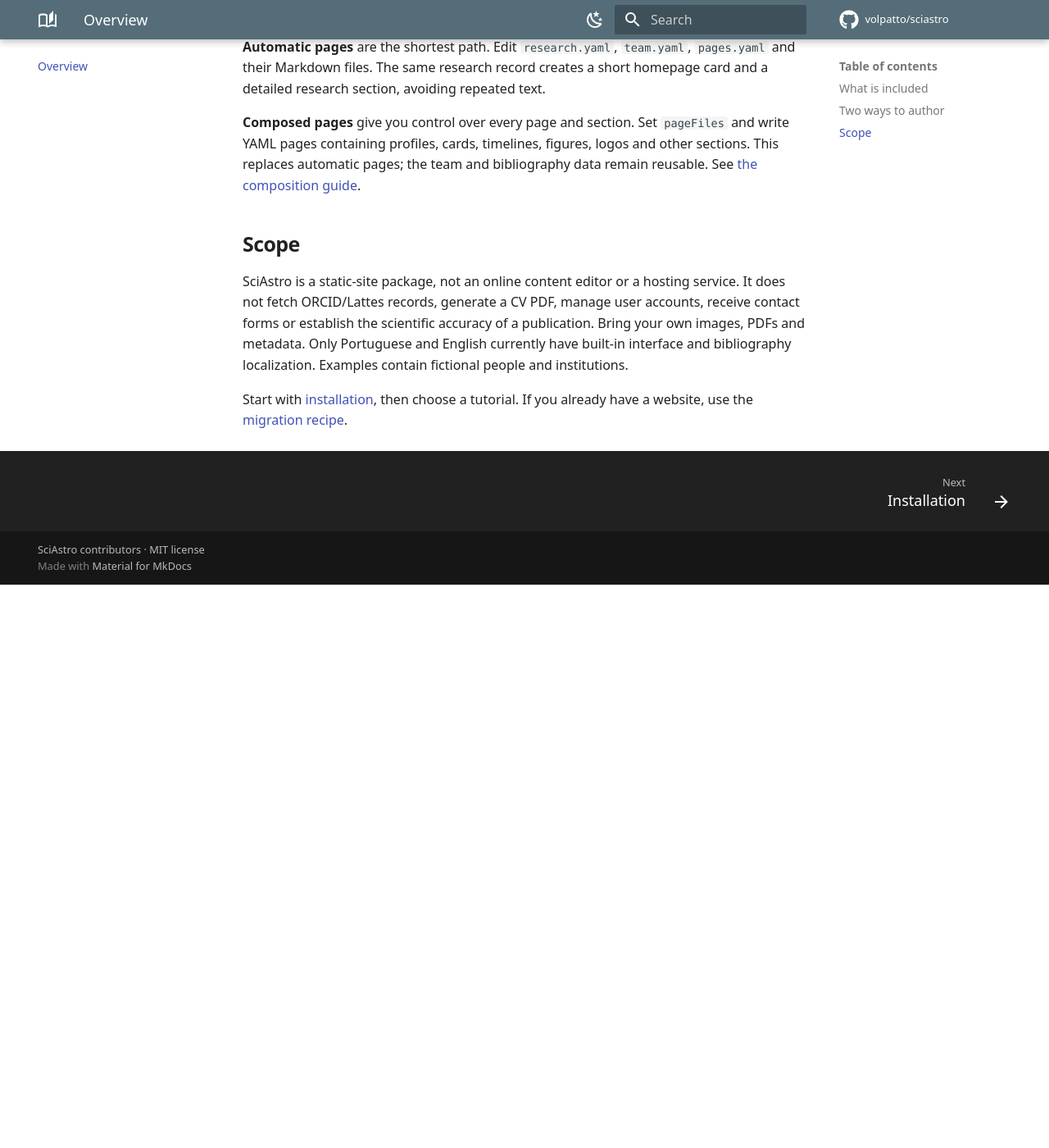
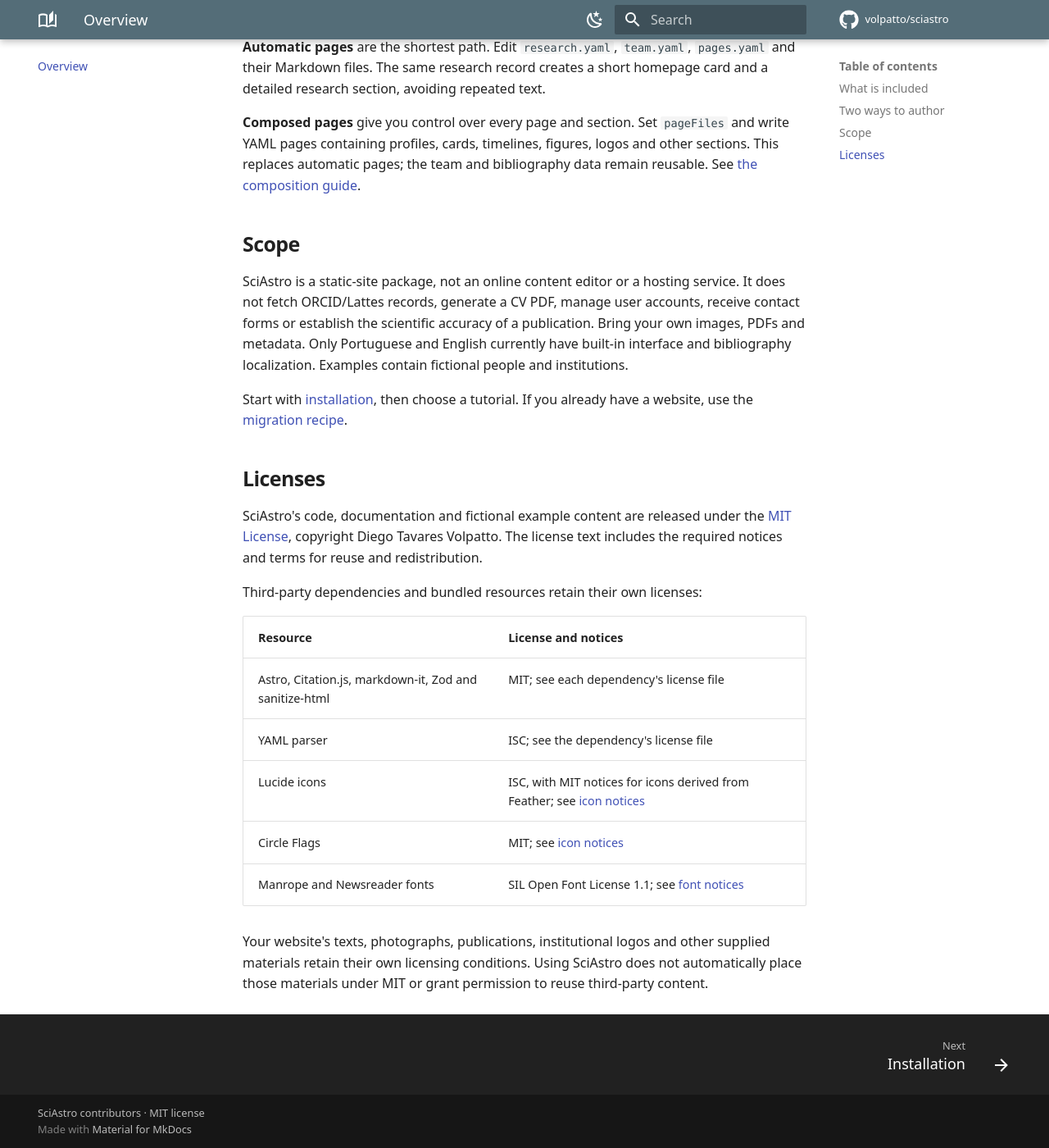
Before and after one commit to volpatto/sciastro, an MkDocs documentation site: the page built from docs/index.md, in a window 1280 px wide and 1400 px high, scrolled down 1599 px. Shown: the whole window at 82% size. Built offline with MkDocs 1.6.1 and Material for MkDocs 9.7.7, drawn with Linux system fonts in a browser that asks for light colours; comment, search, counter and statistics services are not loaded; before the commit the page ends 2312 px from its top, so only the background shows below that.

Commit message:
docs: add licensing information and third-party dependencies details

```diff
--- a/docs/index.md
+++ b/docs/index.md
@@ -73,3 +73,25 @@
 
 Start with [installation](getting-started.md), then choose a tutorial. If you
 already have a website, use the [migration recipe](guides/recipes.md#migrate-an-existing-website).
+
+## Licenses
+
+SciAstro's code, documentation and fictional example content are released under
+the [MIT License](https://github.com/volpatto/sciastro/blob/main/LICENSE),
+copyright Diego Tavares Volpatto. The license text includes the required notices
+and terms for reuse and redistribution.
+
+Third-party dependencies and bundled resources retain their own licenses:
+
+| Resource | License and notices |
+| --- | --- |
+| Astro, Citation.js, markdown-it, Zod and sanitize-html | MIT; see each dependency's license file |
+| YAML parser | ISC; see the dependency's license file |
+| Lucide icons | ISC, with MIT notices for icons derived from Feather; see [icon notices](icon-licenses.txt) |
+| Circle Flags | MIT; see [icon notices](icon-licenses.txt) |
+| Manrope and Newsreader fonts | SIL Open Font License 1.1; see [font notices](font-licenses.txt) |
+
+Your website's texts, photographs, publications, institutional logos and other
+supplied materials retain their own licensing conditions. Using SciAstro does
+not automatically place those materials under MIT or grant permission to reuse
+third-party content.
```
